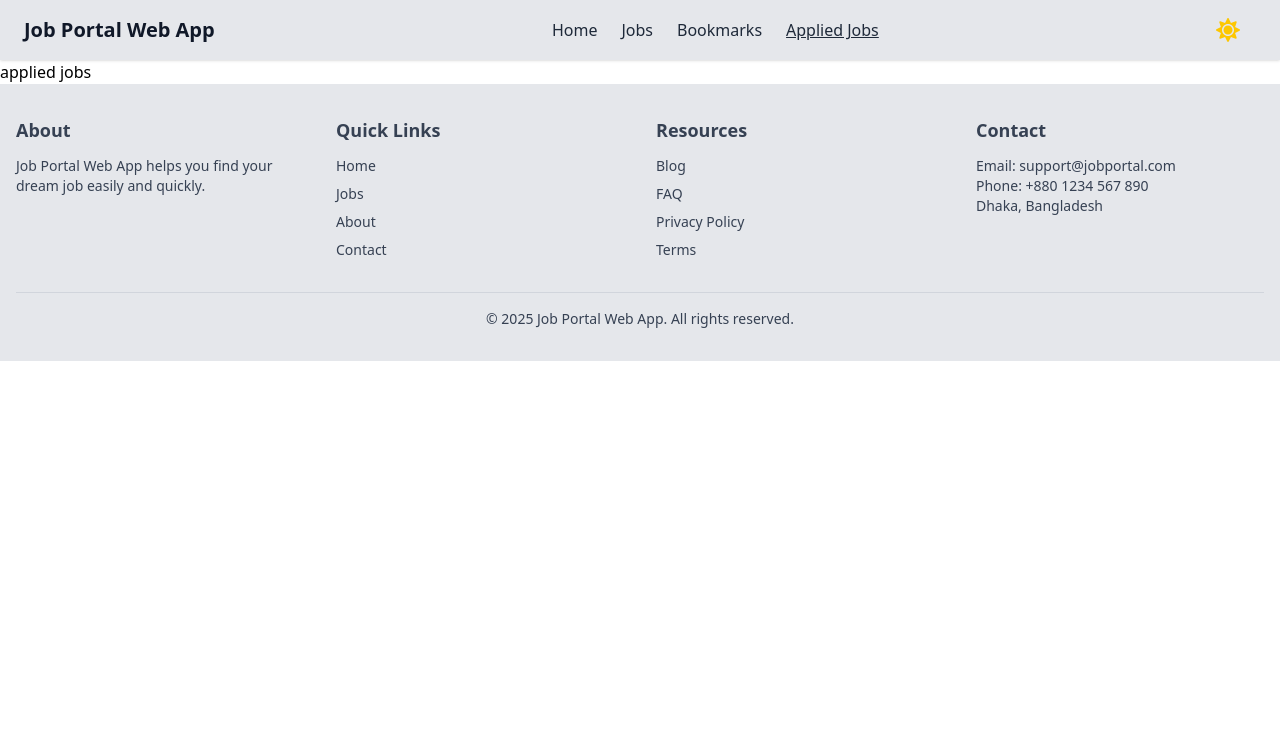
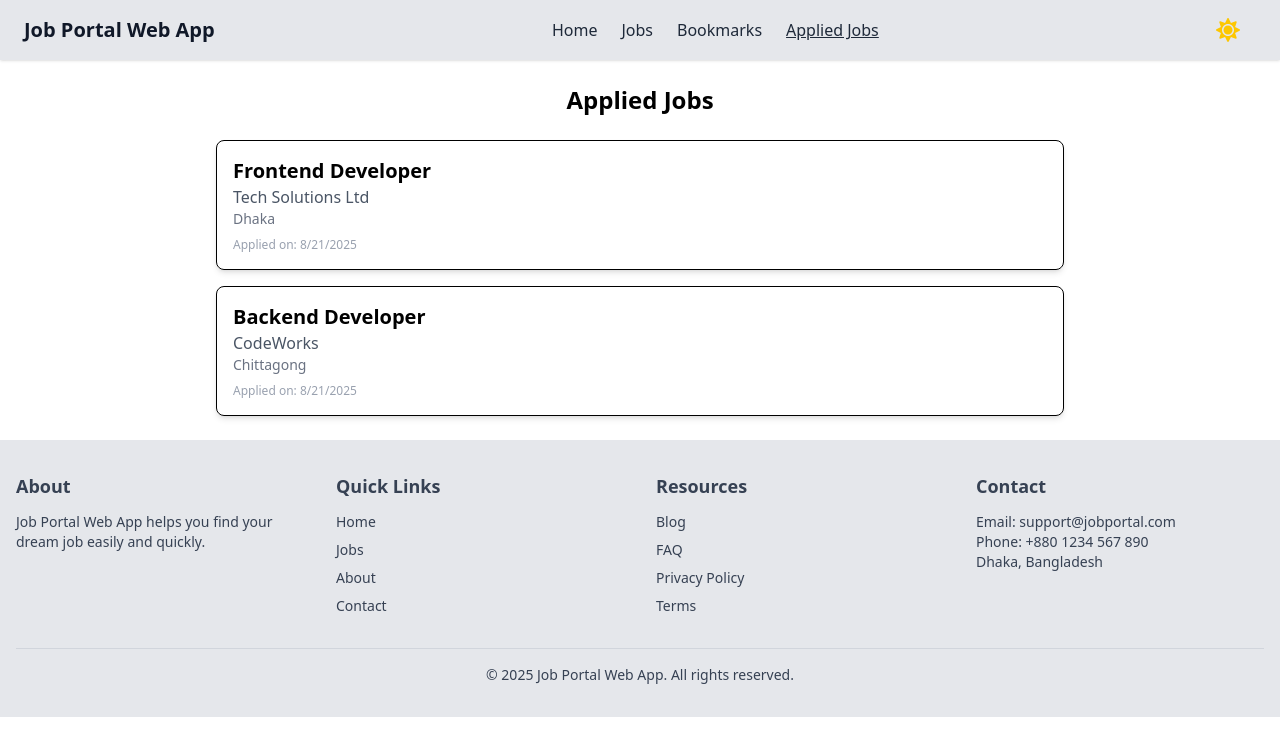
Before and after one commit to alamincse2003/job-portal-web-app, a React (Vite) app: page /applied in a window 1280 px wide. Shown: the top 756 px of the page. Built offline with nearby package versions, Linux system fonts and the light colour scheme; data requests are answered from the project's data file.

Commit message:
Applied Jobs page implement done

```diff
--- a/src/pages/AppliedJobs.jsx
+++ b/src/pages/AppliedJobs.jsx
@@ -1,7 +1,47 @@
+import { useEffect, useState } from "react";
+import api from "../services/api";
+
 const AppliedJobs = () => {
+  const [applications, setApplications] = useState([]);
+  const [loading, setLoading] = useState(true);
+
+  useEffect(() => {
+    const fetchApplications = async () => {
+      try {
+        const res = await api.get("/applications");
+        setApplications(res.data);
+      } catch (error) {
+        console.error("Error fetching applications:", error);
+      } finally {
+        setLoading(false);
+      }
+    };
+    fetchApplications();
+  }, []);
+  if (loading) return <p className="text-center mt-10">Loading...</p>;
   return (
-    <div>
-      <h1>applied jobs</h1>
+    <div className="max-w-4xl mx-auto p-6">
+      <h2 className="text-2xl font-bold mb-6 text-center">Applied Jobs</h2>
+
+      {applications.length === 0 ? (
+        <p className="text-gray-500">You haven’t applied to any jobs yet.</p>
+      ) : (
+        <div className="space-y-4">
+          {applications.map((app) => (
+            <div
+              key={app.id}
+              className="p-4 border rounded-lg shadow-md hover:shadow-lg transition"
+            >
+              <h3 className="text-xl font-semibold">{app.title}</h3>
+              <p className="text-gray-600">{app.company}</p>
+              <p className="text-gray-500 text-sm">{app.location}</p>
+              <p className="text-gray-400 text-xs mt-2">
+                Applied on: {new Date(app.appliedAt).toLocaleDateString()}
+              </p>
+            </div>
+          ))}
+        </div>
+      )}
     </div>
   );
 };
```
Also changed, not shown: db.json (line endings or trailing spaces).
